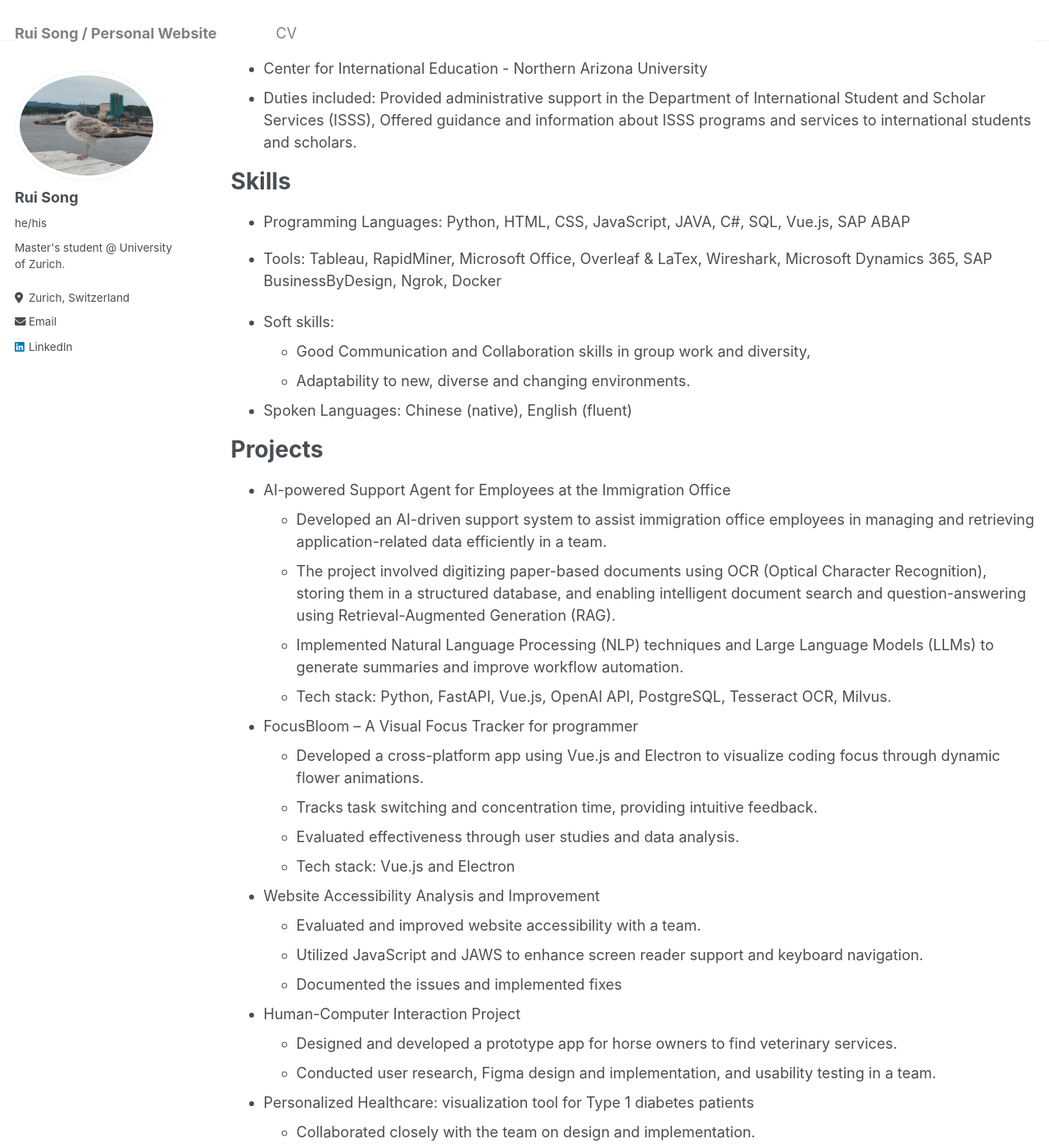
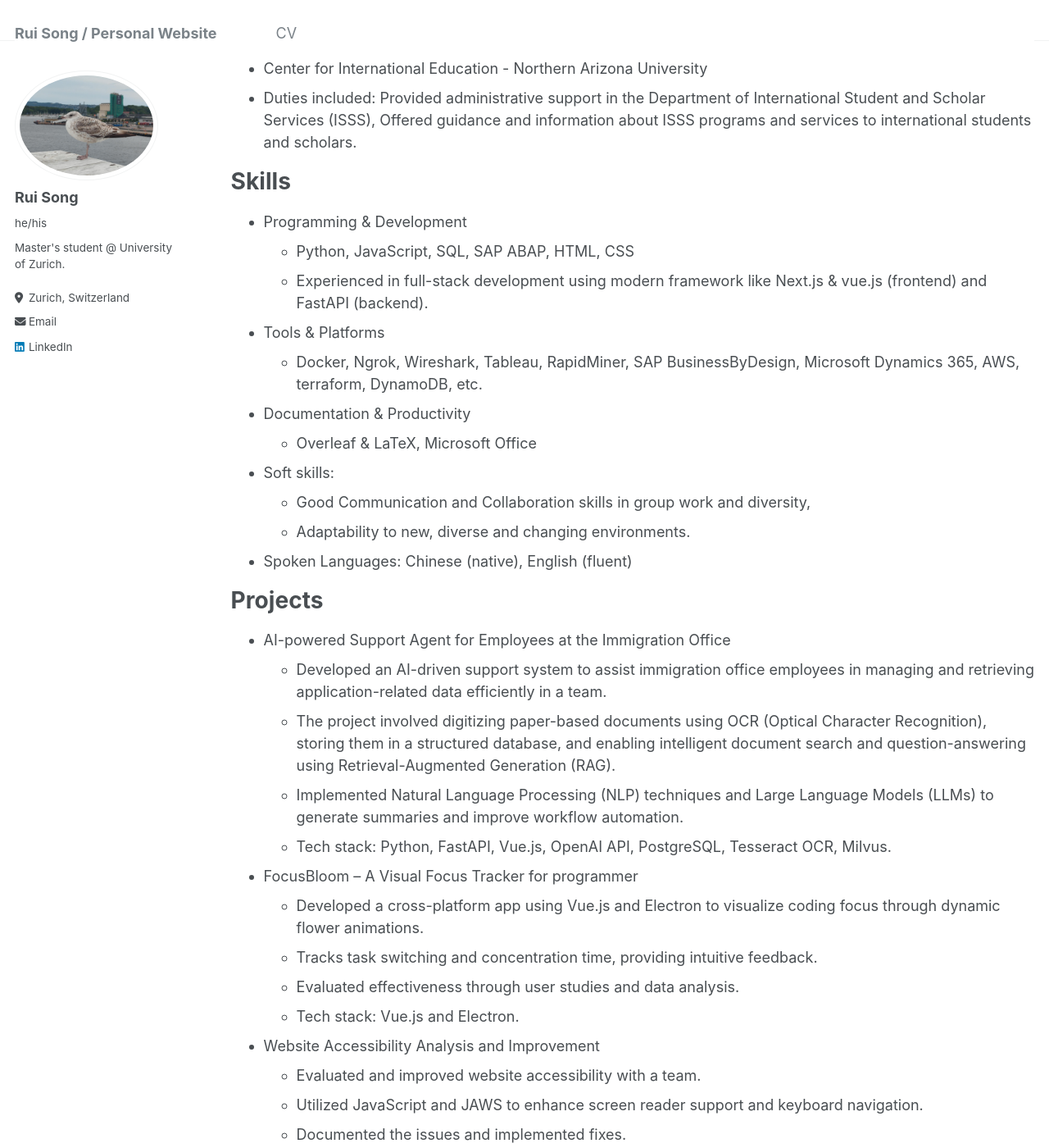
Before and after one commit to ruis0ng/ruis0ng.github.io, a Jekyll site: the page built from _pages/cv.md, in a window 1280 px wide and 1400 px high, scrolled down 315 px. Shown: the whole window at 82% size. Built offline with Jekyll 4.4.1, drawn with Linux system fonts in a browser that asks for light colours.

Commit message:
updated cv

```diff
--- a/_pages/cv.md
+++ b/_pages/cv.md
@@ -24,8 +24,16 @@ Work experience
 
 Skills
 ======
-* Programming Languages: Python, HTML, CSS, JavaScript, JAVA, C#, SQL, Vue.js, SAP ABAP
-* Tools: Tableau, RapidMiner, Microsoft Office, Overleaf & LaTex, Wireshark, Microsoft  Dynamics 365, SAP BusinessByDesign, Ngrok, Docker
+
+* Programming & Development
+  * Python, JavaScript, SQL, SAP ABAP, HTML, CSS
+  * Experienced in full-stack development using modern framework like Next.js & vue.js (frontend) and FastAPI (backend).
+
+* Tools & Platforms
+  * Docker, Ngrok, Wireshark, Tableau, RapidMiner, SAP BusinessByDesign, Microsoft Dynamics 365, AWS, terraform, DynamoDB, etc.
+
+* Documentation & Productivity
+  * Overleaf & LaTeX, Microsoft Office
 
 * Soft skills:
   * Good Communication and Collaboration skills in group work and diversity,
@@ -43,11 +51,11 @@ Projects
   * Developed a cross-platform app using Vue.js and Electron to visualize coding focus through dynamic flower animations.
   * Tracks task switching and concentration time, providing intuitive feedback.
   * Evaluated effectiveness through user studies and data analysis.
-  * Tech stack: Vue.js and Electron
+  * Tech stack: Vue.js and Electron.
 * Website Accessibility Analysis and Improvement
   * Evaluated and improved website accessibility with a team.
   * Utilized JavaScript and JAWS to enhance screen reader support and keyboard navigation.
-  * Documented the issues and implemented fixes
+  * Documented the issues and implemented fixes.
 * Human-Computer Interaction Project
   * Designed and developed a prototype app for horse owners to find veterinary services.
   * Conducted user research, Figma design and implementation, and usability testing in a team.
```
